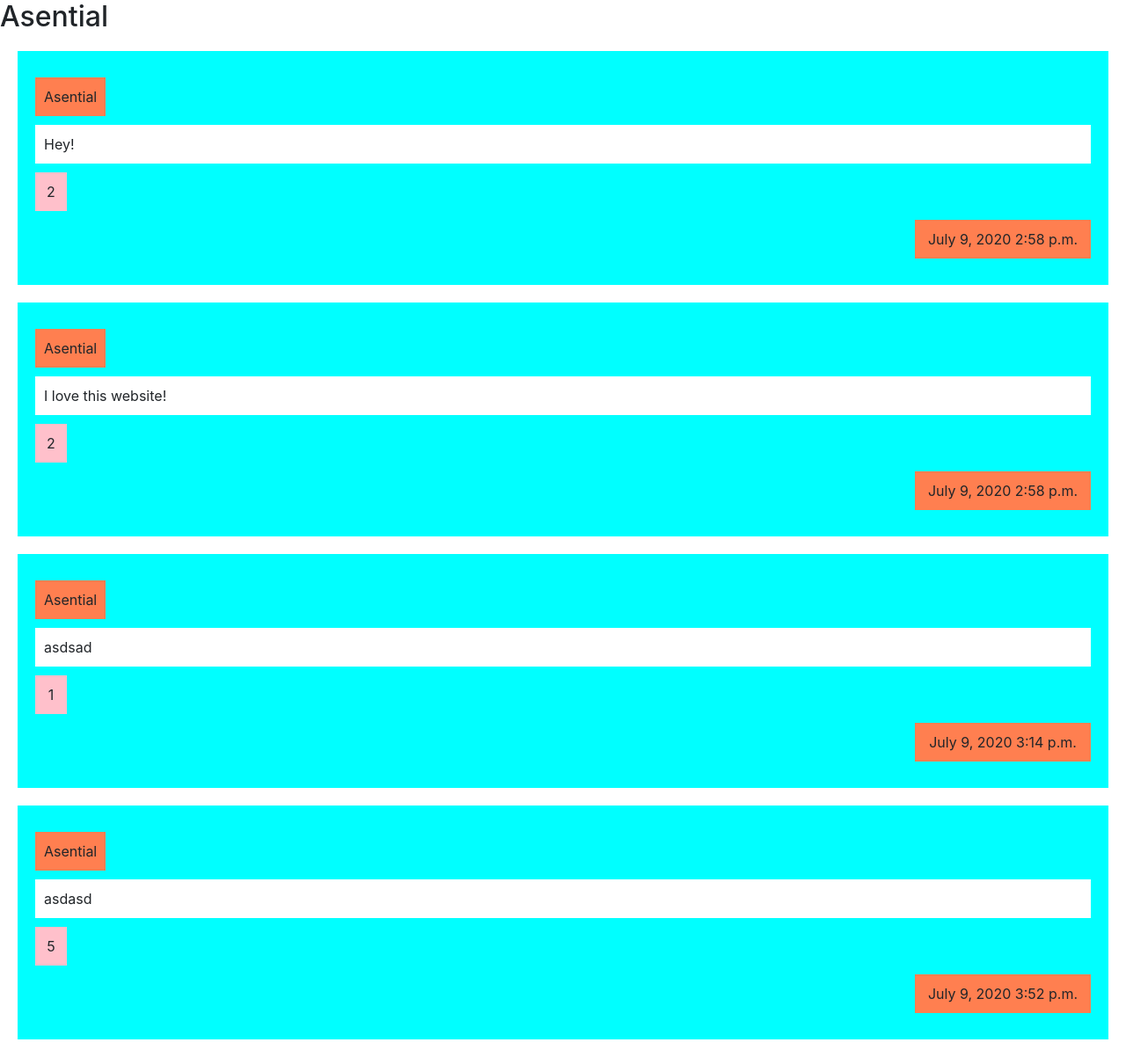
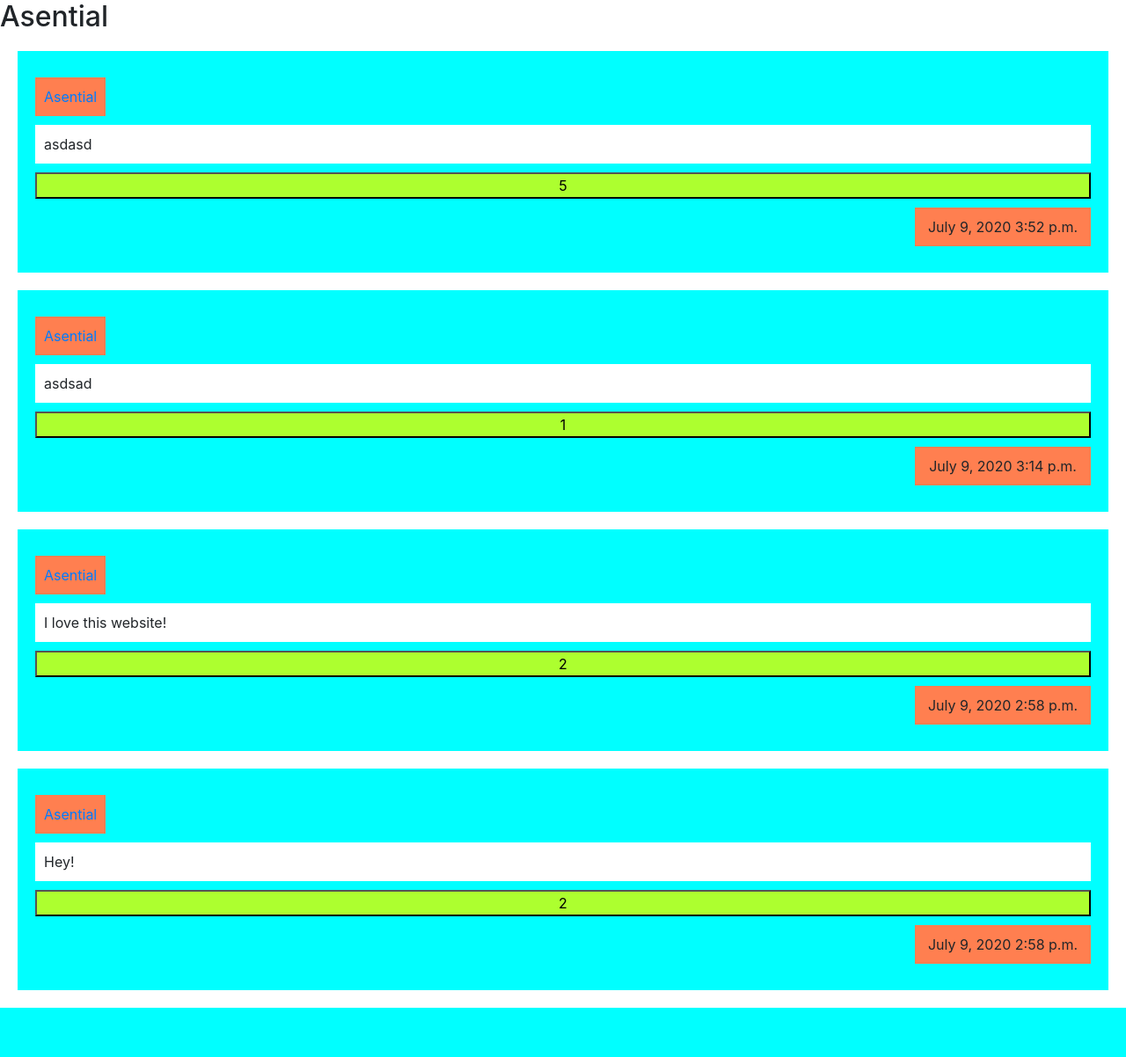
Before and after one commit to Asential/Daak, a Django app: a page that uses network/templates/network/layout.html in a window 1280 px wide. Shown: the part 56-1258 px from the top of the page at 88% size. After the commit the page ends 1202 px from the top, so only its background shows below. Run offline with Django 3.2, Linux system fonts and the light colour scheme; a user stored in the database is signed in; data comes from the database, SQL or seed files in the repository; both versions use the stored data as it was after the commit; some libraries are stand-ins or nearby versions.

Commit message:
Bug-Fix
Fixed the fetch function in the js file.
Added templates and posts on profile page

```diff
--- a/network/admin.py
+++ b/network/admin.py
@@ -4,9 +4,12 @@
 class LikedAdmin(admin.ModelAdmin):
     filter_horizontal = ("post",)
 
+class FollowAdmin(admin.ModelAdmin):
+    filter_horizontal = ("following",)
+
 # Register your models here.
 admin.site.register(User)
 admin.site.register(Post)
 admin.site.register(Follower)
-admin.site.register(Follow)
+admin.site.register(Follow, FollowAdmin)
 admin.site.register(Liked, LikedAdmin)
--- a/network/static/network/index.js
+++ b/network/static/network/index.js
@@ -6,7 +6,6 @@
     $('body').on('click', '.dislike', function(){
         console.log("Disliked!")
         dislike(this)
-    });
     });
 
 
@@ -18,7 +17,7 @@
         count = info.html()
         count++
         info.html(count)
-    data = fetch(`likes/${post.id}`)
+        data = fetch(`/likes/${post.id}`)
 
     }
 
@@ -30,6 +29,9 @@
         count = info.html()
         count--
         info.html(count)
-    data = fetch(`dislikes/${post.id}`)
+        data = fetch(`/dislikes/${post.id}`)
 
     }
+
+
+});
--- a/network/templates/network/layout.html
+++ b/network/templates/network/layout.html
@@ -6,6 +6,7 @@
         <title>{% block title %}Social Network{% endblock %}</title>
         <link rel="stylesheet" href="https://stackpath.bootstrapcdn.com/bootstrap/4.4.1/css/bootstrap.min.css" integrity="sha384-Vkoo8x4CGsO3+Hhxv8T/Q5PaXtkKtu6ug5TOeNV6gBiFeWPGFN9MuhOf23Q9Ifjh" crossorigin="anonymous">
         <link href="{% static 'network/styles.css' %}" rel="stylesheet">
+        <link rel="shortcut icon" href="#" />
         <script src="http://code.jquery.com/jquery-1.11.0.min.js"></script>
         <script src="{% static 'network/index.js' %}" type="text/javascript" ></script>
     </head>
--- a/network/templates/network/profile.html
+++ b/network/templates/network/profile.html
@@ -11,14 +11,45 @@
 
     <!-- Else if is someone else -->
     {% else %}
+        <h2> {{username}} </h2>
+        {% if username in followed %}
+            <button class="follow">Follow!</button>
+        {% else %}
+            <button class="unfollow">Following</button>
+        {% endif %}
+    {% endif %}
+
+    {% for post in posts %}
+        {% if post in liked %}
+            <div class="post">
+                <div class="user"><a href="{% url 'profile' post.user %}">{{post.user}}</a></div>
+                <div class="content">{{post.content}}</div>
+                <button class="dislike" id="{{post.id}}">{{post.likes}}</button>
+                <f class="row">
+                    <div class="col-10"></div>
+                    <div class="timestamp col-2">{{post.date}} {{post.time}}</div>
+                </f>
+            </div>
+        {% else %}
+            <div class="post">
+                <div class="user"><a href="{% url 'profile' post.user %}">{{post.user}}</a></div>
+                <div class="content">{{post.content}}</div>
+                <button class="like" id="{{post.id}}">{{post.likes}}</button>
+                <f class="row">
+                    <div class="col-10"></div>
+                    <div class="timestamp col-2">{{post.date}} {{post.time}}</div>
+                </f>
+            </div>
+        {% endif %}
+    {% endfor %}
+
+{% else %}
 
     <h2> {{username}} </h2>
 
-    {% endif %}
-
     {% for post in posts %}
         <div class="post">
-        <div class="user">{{post.user}}</div>
+            <div class="user"><a href="{% url 'profile' post.user %}">{{post.user}}</a></div>
             <div class="content">{{post.content}}</div>
             <div class="likes">{{post.likes}}</div>
             <f class="row">
--- a/network/views.py
+++ b/network/views.py
@@ -3,7 +3,7 @@
 from django.http import HttpResponse, HttpResponseRedirect
 from django.shortcuts import render
 from django.urls import reverse
-from .models import User, Post, Liked
+from .models import User, Post, Liked, Follow
 from django.http import JsonResponse
 
 
@@ -78,12 +78,27 @@
 
 def profile(request, username):
     user = User.objects.get(username = username)
-    posts = Post.objects.all().filter(user = user.id)
+    posts = Post.objects.all().filter(user = user.id).order_by('-id')
 
-    return render(request, "network/profile.html", {
-        "username": user,
-        "posts": posts
-    })
+    if request.user.is_authenticated:
+
+        follow = Follow.objects.get(name=request.user)
+        followed = follow.following.all()
+
+        liked = Liked.objects.get(name=request.user)
+        likedlist = liked.post.all().order_by('-id')
+        return render(request, "network/profile.html", {
+            "username": user,
+            "posts": posts,
+            "liked": likedlist,
+            "followed": followed
+        })
+
+    else:
+        return render(request, "network/profile.html", {
+            "username": user,
+            "posts": posts
+        })
 
 def post(request):
 
```
Also changed, not shown: db.sqlite3. Lines whose indentation alone changed are shown as unchanged.
